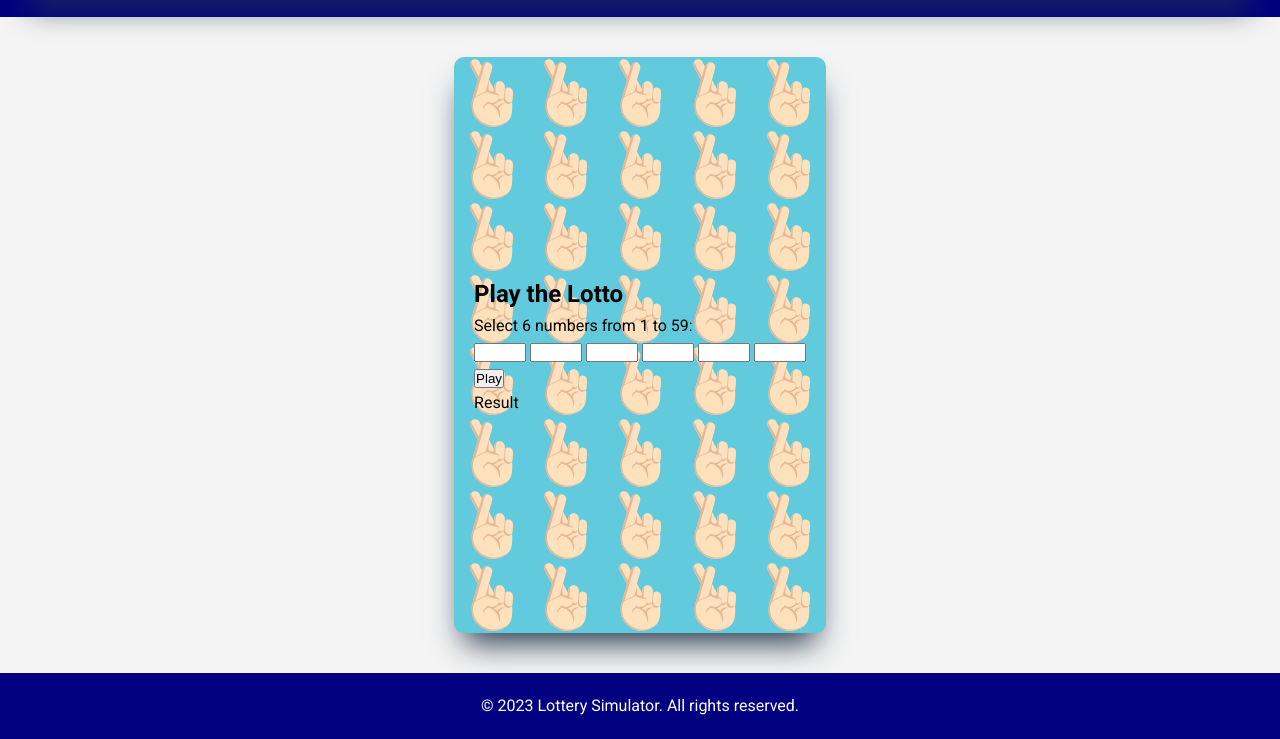
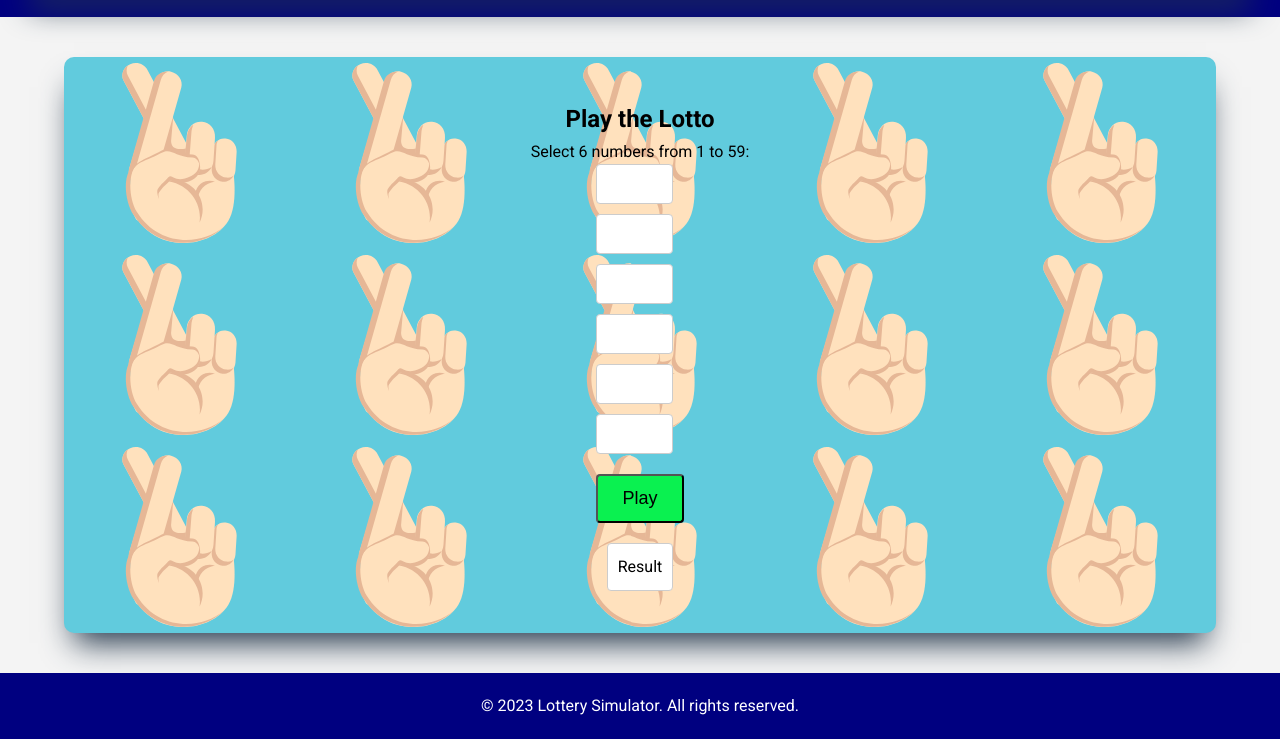
Before and after one commit to TailorBird93/lottery-simulator, a plain HTML site: page pages/lotto.html in a window 1280 px wide. Shown: the part 61-800 px from the top of the page. Drawn offline with nearby package versions, Linux system fonts and the light colour scheme.

Commit message:
Add styling to Lotto Game elements

```diff
--- a/css/styles.css
+++ b/css/styles.css
@@ -68,7 +68,7 @@ main {
     flex-direction: column;
     justify-content: space-around;
     align-items: center;
-    max-width: 960px;
+    width: 90%;
     margin: 40px auto;
     padding: 20px;
     background-color: #61cbdd;
@@ -131,7 +131,7 @@ main {
     background-color: #ffdd33;
 }
 /* Button ------------------------------------------------------------------------------- */
-.cta-button {
+.cta-button, button{
     display: inline-block;
     background-color: #0af150;
     color: #000000;
@@ -177,3 +177,33 @@ footer {
     text-align: center;
     padding: 20px;
 }
+/* Lotto Game ------------------------------------------------------------------------------*/
+.lotto-game{
+    display: flex;
+    flex-direction: column;
+    justify-content: center;
+    align-items: center;
+}
+/* Inputs --------------------------------------------------------------------------------- */
+.number-inputs {
+    margin-bottom: 20px;
+}
+
+.number-inputs input {
+    display: flex;
+    flex-direction: row;
+    padding: 10px;
+    margin-bottom: 10px;
+    font-size: 16px;
+    border: 1px solid #ccc;
+    border-radius: 4px;
+}
+/* Results --------------------------------------------------------------------------------- */
+#result {
+    margin-top: 20px;
+    padding: 10px;
+    background-color: #fff;
+    border: 1px solid #ccc;
+    border-radius: 4px;
+    font-size: 16px;
+}
```
